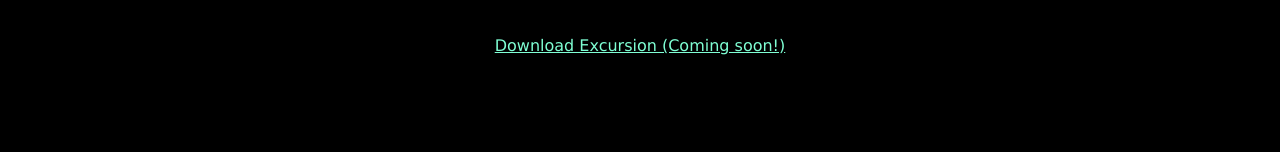
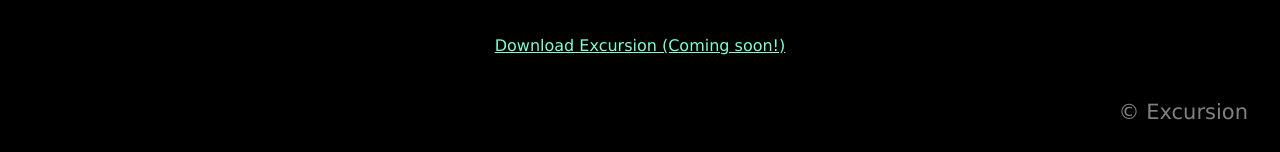
Before and after one commit to pyll-o/Excursion, a plain HTML site: page index.html in a window 1280 px wide. Shown: the part 1305-1457 px from the top of the page. Before the commit the page ends 1375 px from the top, so only its background shows below. Drawn offline with Linux system fonts and the light colour scheme.

Commit message:
Added footer

```diff
--- a/index.html
+++ b/index.html
@@ -25,5 +25,8 @@
                 <a href="#">Download Excursion (Coming soon!)</a>
             </p>
         </main>
+        <footer>
+            <h3>&copy; Excursion</h3>
+        </footer>
     </body>
 </html>
--- a/resources/css/style.css
+++ b/resources/css/style.css
@@ -32,3 +32,8 @@ a {
     color: aquamarine;
     text-decoration: underline;
 }
+
+footer {
+    padding: 1rem;
+    text-align: right;
+}
```
